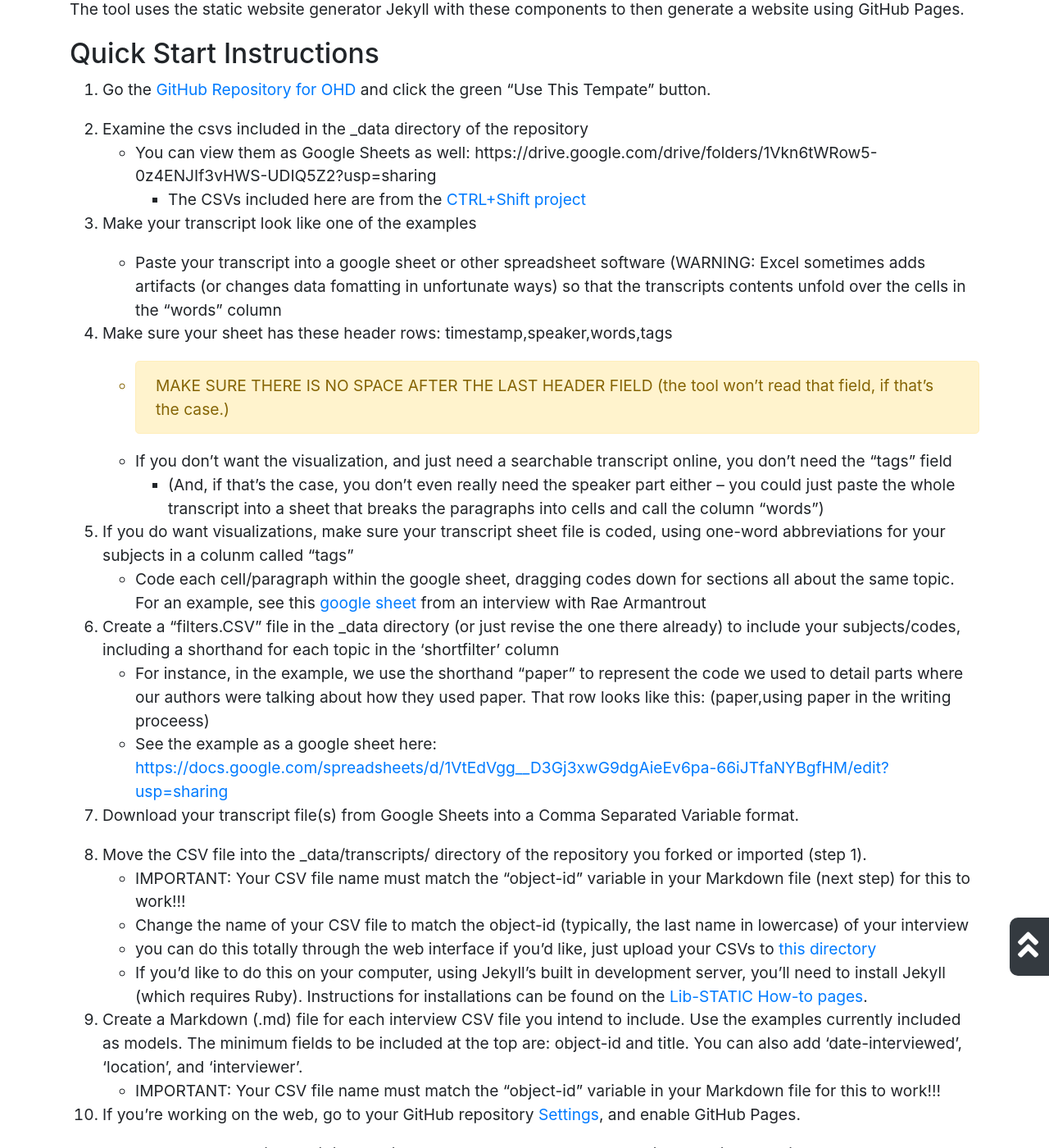
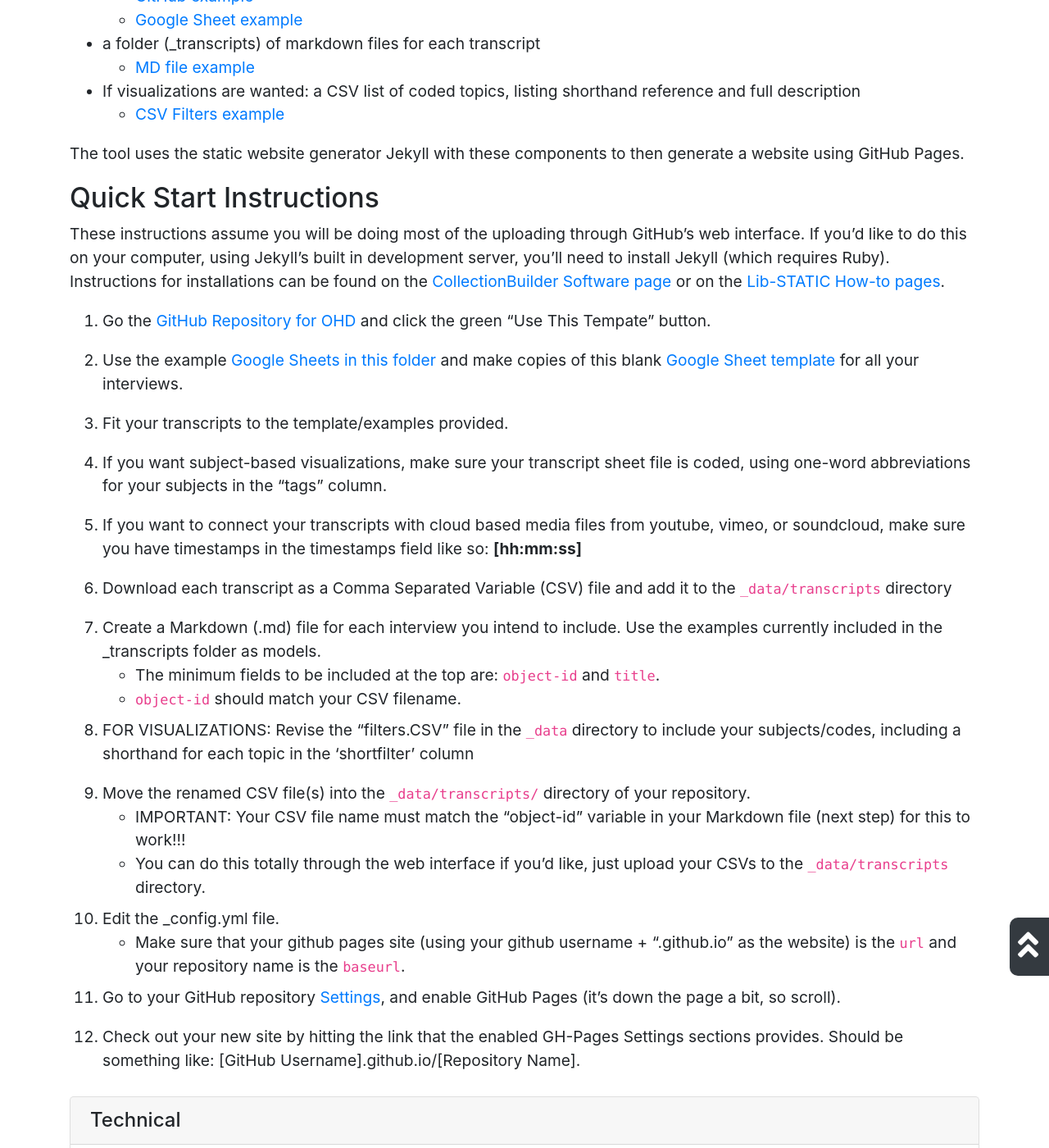
Before and after one commit to uidaholib/oral-history-as-data, a Jekyll site: the page built from about.md, in a window 1280 px wide and 1400 px high, scrolled down 823 px. Shown: the whole window at 82% size. Built offline with Jekyll 4.4.1, drawn with Linux system fonts in a browser that asks for light colours; nearby versions of some CDN libraries; some of the changed text lies outside the part shown.

Commit message:
new look for instruction

```diff
--- a/_includes/credits.md
+++ b/_includes/credits.md
@@ -12,10 +12,8 @@
 - Layout using [Bootstrap](https://getbootstrap.com/docs/4.0/getting-started/introduction/).
 - [jQuery](https://jquery.com/)
 - Visualizations using [SVG](https://en.wikipedia.org/wiki/Scalable_Vector_Graphics)
-- Simple [lunr](https://lunrjs.com/) search
 
-
-Questions can be directed to **libstatic.uidaho@gmail.com**
+Questions can be directed to **dbecker@uidaho.edu**
 
 Get the [Source code]({{ site.repository }}) for this site!
 
--- a/_includes/site-nav.html
+++ b/_includes/site-nav.html
@@ -27,7 +27,7 @@
             <script>
                 function site_search() {
                     var query = document.getElementById("site-search").value;
-                    window.open("{{ '/search/index.html' | absolute_url }}?q=" + encodeURIComponent(query), "_self");
+                    window.open("{{ '/transcripts/all.html' | absolute_url }}?q=" + encodeURIComponent(query), "_self");
                 }
             </script>
             <form class="form-inline my-2 my-lg-0" role="search" id="search" onsubmit="site_search(); return false;">
--- a/about.md
+++ b/about.md
@@ -11,59 +11,57 @@
 Use this site and the demo files included to learn how to use and deploy the code. Direct any questions here:
 <libstatic.uidaho@gmail.com>
 
-Detailed How To instructions can be found here: [Prepare Your Data](howto/prepareyourdata.html) | [Configure Your Site](howto/configurethesite.html)
+Detailed How To instructions can be found here:
+{% include bootstrap/button.md text="Prepare Your Data" link="howto/prepareyourdata.html" color="info mb-2 text-left" %}
+{% include bootstrap/button.md text="Configure Your Site" link="howto/configurethesite.html" color="info" %}
 
+
+---
+
+{:.mt-4}
 ## Overview and Quick Start Instrucions
-
-GitHub Repository Template: <https://github.com/uidaholib/oral-history-as-data>
 
 OHD will generate analyses, discovery and publication tools for oral histories and qualitative interviews, given three components:
 
-- a CSV representation of the interview transcript, coded by cell - [CSV Transcript file example](https://github.com/uidaholib/oral-history-as-data/blob/master/_data/transcripts/armantrout.csv) & here's the [Google Sheet](https://docs.google.com/spreadsheets/d/1PjPOTsLjGdfFyIn1S4UyzAWkSHjajCxE7kdxP6asQoE/edit?usp=sharing) that CSV was generated by
-- a folder (_transcripts) of markdown files for each transcript - [MD file example](https://github.com/uidaholib/oral-history-as-data/edit/master/_transcripts/armantrout.md)
-- a CSV list of coded topics, listing shorthand reference and full description - [CSV Filters example](https://github.com/uidaholib/oral-history-as-data/blob/master/_data/filters.csv) here
+- a CSV representation of the interview transcript(s), coded by cell
+    - [GitHub example](https://github.com/uidaholib/oral-history-as-data/blob/master/_data/transcripts/armantrout.csv){:target="_blank"}
+    - [Google Sheet example](https://docs.google.com/spreadsheets/d/1PjPOTsLjGdfFyIn1S4UyzAWkSHjajCxE7kdxP6asQoE/edit?usp=sharing){:target="_blank"}
+- a folder (_transcripts) of markdown files for each transcript
+    - [MD file example](https://github.com/uidaholib/oral-history-as-data/edit/master/_transcripts/armantrout.md){:target="_blank"}
+- If visualizations are wanted: a CSV list of coded topics, listing shorthand reference and full description
+    - [CSV Filters example](https://github.com/uidaholib/oral-history-as-data/blob/master/_data/filters.csv){:target="_blank"}
 
 The tool uses the static website generator Jekyll with these components to then generate a website using GitHub Pages.
 
 ### Quick Start Instructions
+These instructions assume you will be doing most of the uploading through GitHub's web interface. If you'd like to do this on your computer, using Jekyll's built in development server, you'll need to install Jekyll (which requires Ruby). Instructions for installations can be found on the [CollectionBuilder Software page](https://collectionbuilder.github.io/docs/software.html) or on the [Lib-STATIC How-to pages](https://lib-static.github.io/howto/).
 
 1. Go the [GitHub Repository for OHD](https://github.com/uidaholib/oral-history-as-data) and click the green "Use This Tempate" button.
 
-2. Examine the csvs included in the _data directory of the repository
-    - You can view them as Google Sheets as well: https://drive.google.com/drive/folders/1Vkn6tWRow5-0z4ENJIf3vHWS-UDIQ5Z2?usp=sharing
-        - The CSVs included here are from the [CTRL+Shift project](www.ctrl-shift.org)
+2. Use the example [Google Sheets in this folder](https://drive.google.com/drive/folders/1Vkn6tWRow5-0z4ENJIf3vHWS-UDIQ5Z2?usp=sharing) and make copies of this blank [Google Sheet template](https://docs.google.com/spreadsheets/d/1uWrPMItiP-XOSkm7gyC8b9bl3tpSQRj9zLzS5y8QnW0/edit#gid=0) for all your interviews.
 
-3. Make your transcript look like one of the examples
+3. Fit your transcripts to the template/examples provided.
 
-    - Paste your transcript into a google sheet or other spreadsheet software (WARNING: Excel sometimes adds artifacts (or changes data fomatting in unfortunate ways) so that the transcripts contents unfold over the cells in the "words" column
+4. If you want subject-based visualizations, make sure your transcript sheet file is coded, using one-word abbreviations for your subjects in the "tags" column.
 
-4. Make sure your sheet has these header rows: timestamp,speaker,words,tags
+5. If you want to connect your transcripts with cloud based media files from youtube, vimeo, or soundcloud, make sure you have timestamps in the timestamps field like so: **[hh:mm:ss]**
 
-    - {:.alert .alert-warning}MAKE SURE THERE IS NO SPACE AFTER THE LAST HEADER FIELD (the tool won't read that field, if that's the case.)
-    - If you don't want the visualization, and just need a searchable transcript online, you don't need the "tags" field
-        - (And, if that's the case, you don't even really need the speaker part either -- you could just paste the whole transcript into a sheet that breaks the paragraphs into cells and call the column "words")
+5. Download each transcript as a Comma Separated Variable (CSV) file and add it to the `_data/transcripts` directory
 
-6. If you do want visualizations, make sure your transcript sheet file is coded, using one-word abbreviations for your subjects in a colunm called "tags"
-    - Code each cell/paragraph within the google sheet, dragging codes down for sections all about the same topic. For an example, see this [google sheet](https://docs.google.com/spreadsheets/d/1PjPOTsLjGdfFyIn1S4UyzAWkSHjajCxE7kdxP6asQoE/edit?usp=sharing) from an interview with Rae Armantrout
+6. Create a Markdown (.md) file for each interview you intend to include. Use the examples currently included in the _transcripts folder  as models.
+    - The minimum fields to be included at the top are: `object-id`  and `title`.
+    - `object-id` should match your CSV filename.
 
-5.  Create a "filters.CSV" file in the _data directory (or just revise the one there already) to include your subjects/codes, including a shorthand for each topic in the 'shortfilter' column
-    - For instance, in the example, we use the shorthand "paper" to represent the code we used to detail parts where our authors were talking about how they used paper. That row looks like this: (paper,using paper in the writing proceess)
-    - See the example as a google sheet here: <https://docs.google.com/spreadsheets/d/1VtEdVgg__D3Gj3xwG9dgAieEv6pa-66iJTfaNYBgfHM/edit?usp=sharing>
+7. {:.mt-2}FOR VISUALIZATIONS: Revise the "filters.CSV" file in the `_data` directory to include your subjects/codes, including a shorthand for each topic in the 'shortfilter' column
 
+8. Move the renamed CSV file(s) into the `_data/transcripts/` directory of your repository.
+    - IMPORTANT: Your CSV file name must match the "object-id" variable in your Markdown file (next step) for this to work!!!
+    - You can do this totally through the web interface if you'd like, just upload your CSVs to the `_data/transcripts` directory.
 
-7. Download your transcript file(s) from Google Sheets into a Comma Separated Variable format.
+9. {:.mt-2}Edit the _config.yml file.
+    - Make sure that your github pages site (using your github username + ".github.io" as the website) is the `url` and your repository name is the `baseurl`.
 
-8. Move the CSV file into the _data/transcripts/ directory of the repository you forked or imported (step 1).
-    - IMPORTANT: Your CSV file name must match the "object-id" variable in your Markdown file (next step) for this to work!!!
-    - Change the name of your CSV file to match the object-id (typically, the last name in lowercase) of your interview
-    - you can do this totally through the web interface if you'd like, just upload your CSVs to [this directory](https://github.com/uidaholib/oral-history-as-data/tree/master/_data/transcripts)
-    - If you'd like to do this on your computer, using Jekyll's built in development server, you'll need to install Jekyll (which requires Ruby). Instructions for installations can be found on the [Lib-STATIC How-to pages](https://lib-static.github.io/howto/).
-
-
-8. Create a Markdown (.md) file for each interview CSV file you intend to include. Use the examples currently included as models. The minimum fields to be included at the top are: object-id  and title. You can also add 'date-interviewed', 'location', and 'interviewer'.
-    - IMPORTANT: Your CSV file name must match the "object-id" variable in your Markdown file for this to work!!!
-
-9. If you're working on the web, go to your GitHub repository [Settings](/settings), and enable GitHub Pages.
+9. {:.mt-2}Go to your GitHub repository [Settings](/settings), and enable GitHub Pages (it's down the page a bit, so scroll).
 
 10. Check out your new site by hitting the link that the enabled GH-Pages Settings sections provides. Should be something like: [GitHub Username].github.io/[Repository Name].
 
```
Also changed, not shown: _layouts/transcript.html (+13 -11 lines).
